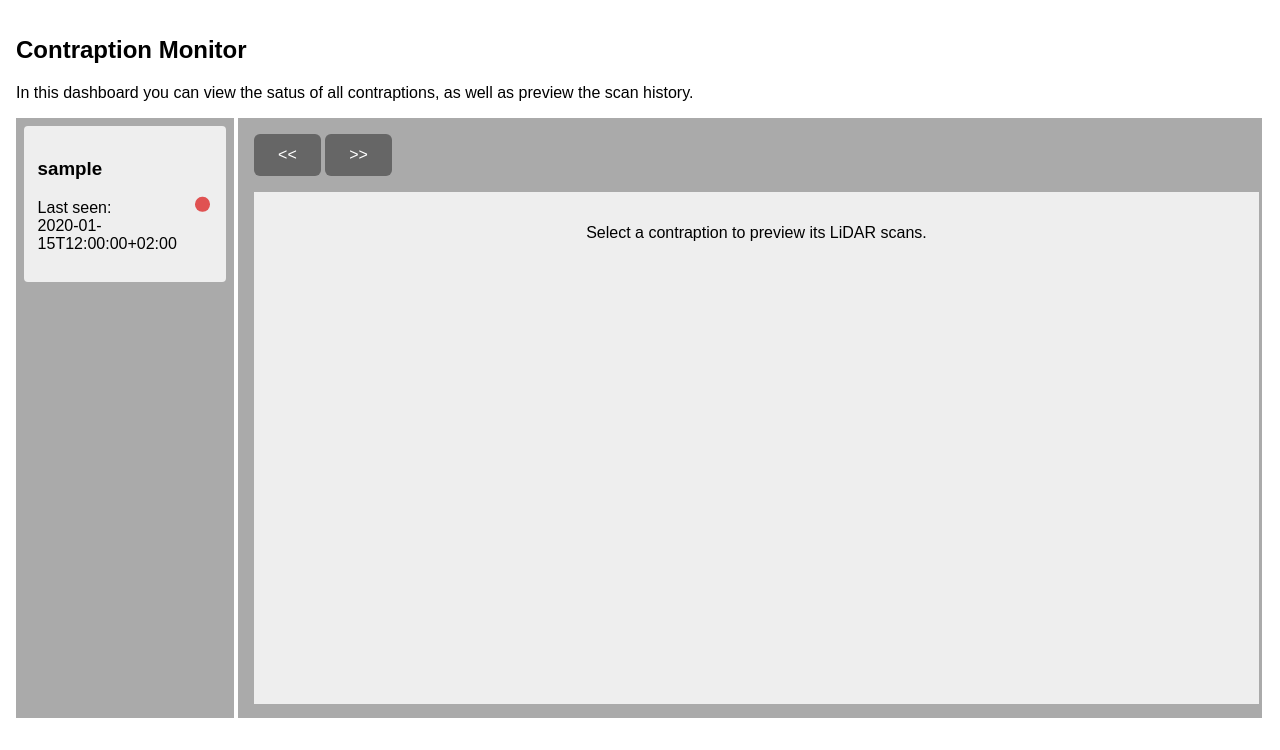
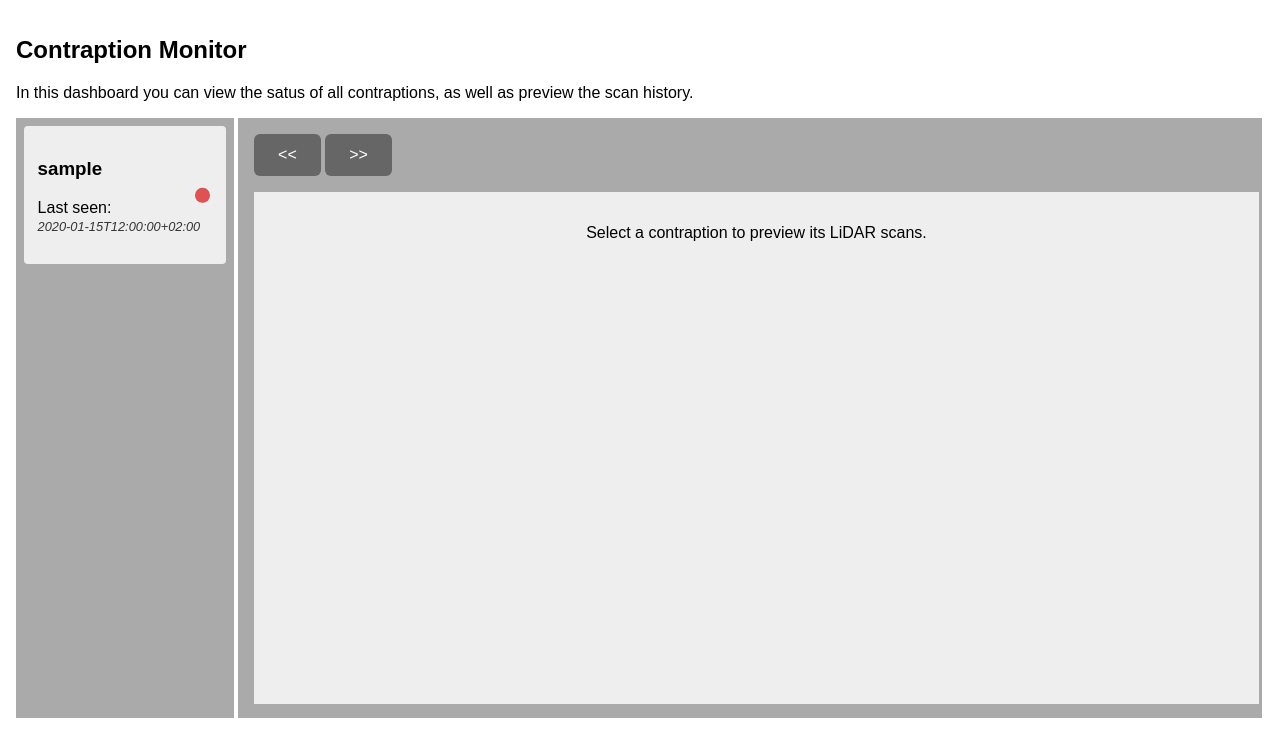
Before and after one commit to TAU-CGL/rplidar_recorder, a Django app: page / in a window 1280 px wide. Shown: the part 50-800 px from the top of the page. Run offline with Django 5.2, Linux system fonts and the light colour scheme; tables that the repository leaves empty hold one stand-in row (values such as "Sample post").

Commit message:
Update css

```diff
--- a/server/static/css/monitor.css
+++ b/server/static/css/monitor.css
@@ -58,3 +58,8 @@
 }
 .monitor-online  { background-color: #3bb54a; }
 .monitor-offline { background-color: #e05252; }
+.monitor-last-seen {
+    color: #333333;
+    font-size: 0.8em;
+    font-style: italic;
+}
```
